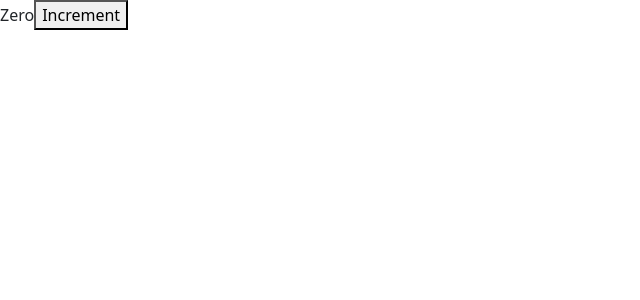
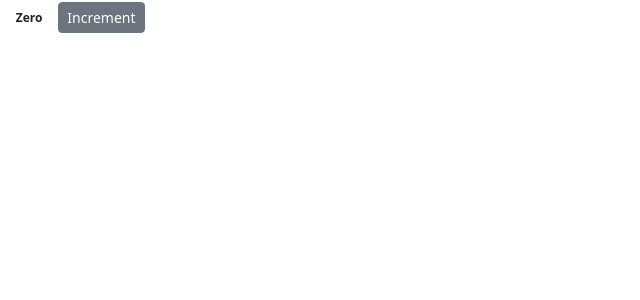
Before and after one commit to Rianto-RNT/rnt-react-vidly, a React (Create React App) app in the folder counter/: page / in a window 1280 px wide. Shown: the top 300 px of the page, without its empty margins (0-640 px from the left). Built offline with nearby package versions, Linux system fonts and the light colour scheme.

Commit message:
Setting attributes

```diff
--- a/counter/src/components/counter.jsx
+++ b/counter/src/components/counter.jsx
@@ -8,8 +8,10 @@ class Counter extends Component {
   render() {
     return (
       <div>
-        <span>{this.formatCount()}</span>
-        <button>Increment</button>
+        <span style={{ color: "#222222" }} className="badge badge-primary m-2">
+          {this.formatCount()}
+        </span>
+        <button className="btn btn-secondary btn-sm">Increment</button>
       </div>
     );
   }
--- a/counter/src/index.js
+++ b/counter/src/index.js
@@ -1,7 +1,7 @@
 import React from 'react';
 import ReactDOM from 'react-dom/client';
 import './index.css';
-import App from './App';
+// import App from './App';
 import reportWebVitals from './reportWebVitals';
 
 import "bootstrap/dist/css/bootstrap.css"
```
